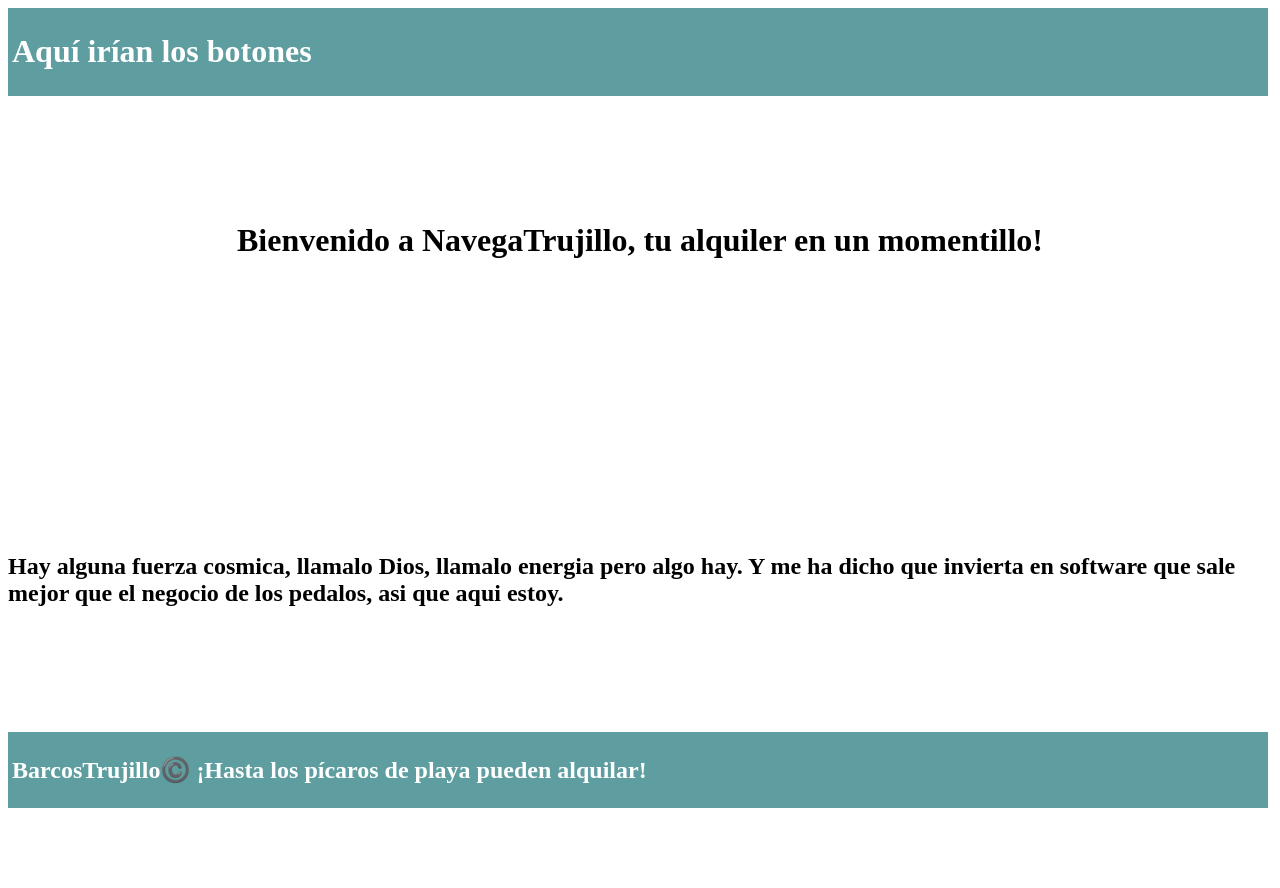
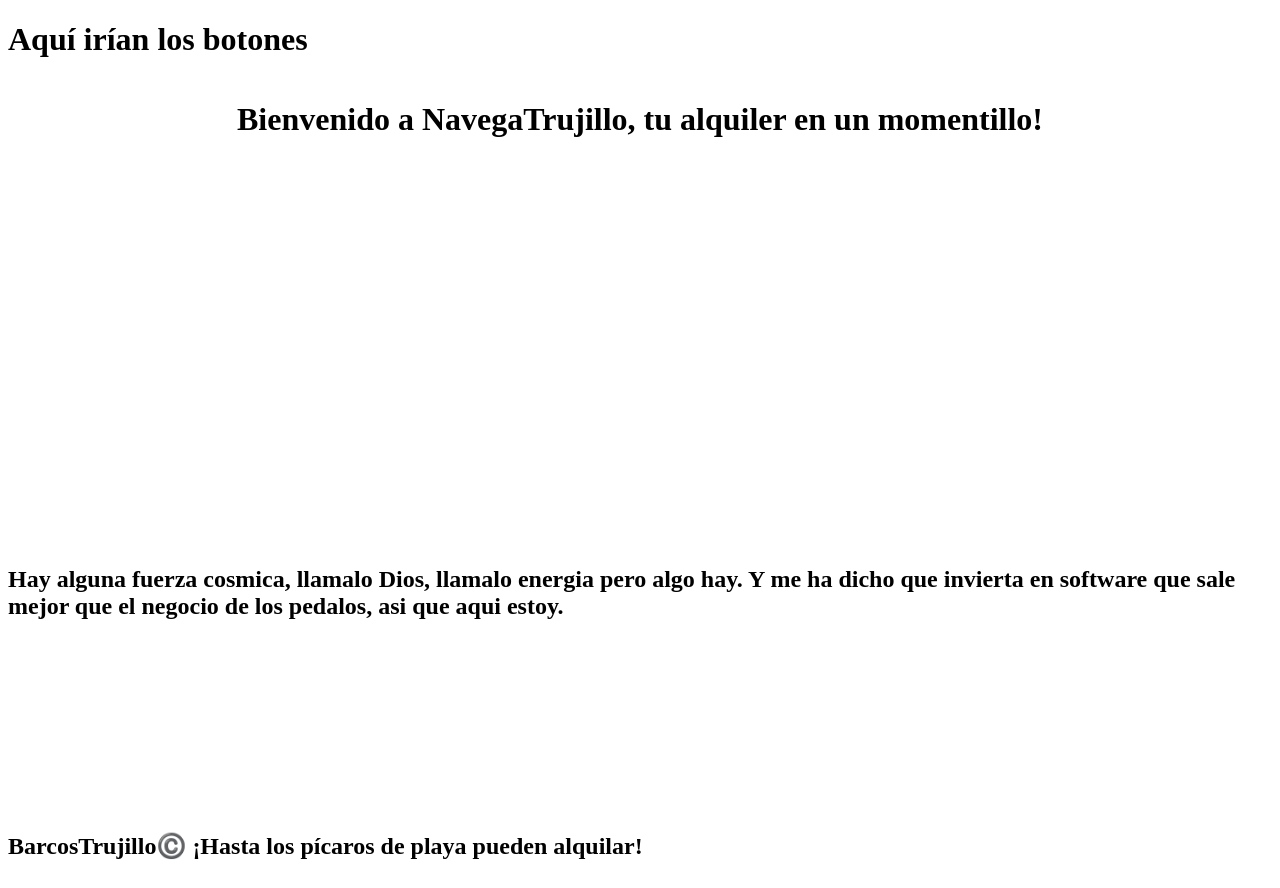
Before and after one commit to frajimmor2/NavegaTrujillo, a Django app: page / in a window 1280 px wide. Before the commit the page ends 808 px from the top, so only its background shows below. Run offline with Django 5.2, Linux system fonts and the light colour scheme.

Commit message:
base_template nueva

```diff
--- a/NavegaTrujilloWeb/templates/base_template.html
+++ b/NavegaTrujilloWeb/templates/base_template.html
@@ -3,19 +3,22 @@
 <head>
     {% load static %}
     <link rel="stylesheet" href="{% static 'css/navbar_styles.css' %}" type="text/css">
+    <div class="section_top">
+	    <h1>Aquí irían los botones</h1>
+    </div>
+
+
 </head>
 <body>
+    <div class="title_css">
     {% block title %}
     {% endblock %}
+    </div>
     <div class="container">
-        <div class="section">
-            <h1>Aquí irían los botones</h1>
-        </div>
-
         {% block main %}
         {% endblock %}
 
-        <div class="section">
+        <div class="section_bottom">
             <h2>BarcosTrujillo©️      ¡Hasta los pícaros de playa pueden alquilar!</h2>
         </div>
     </div>
```
